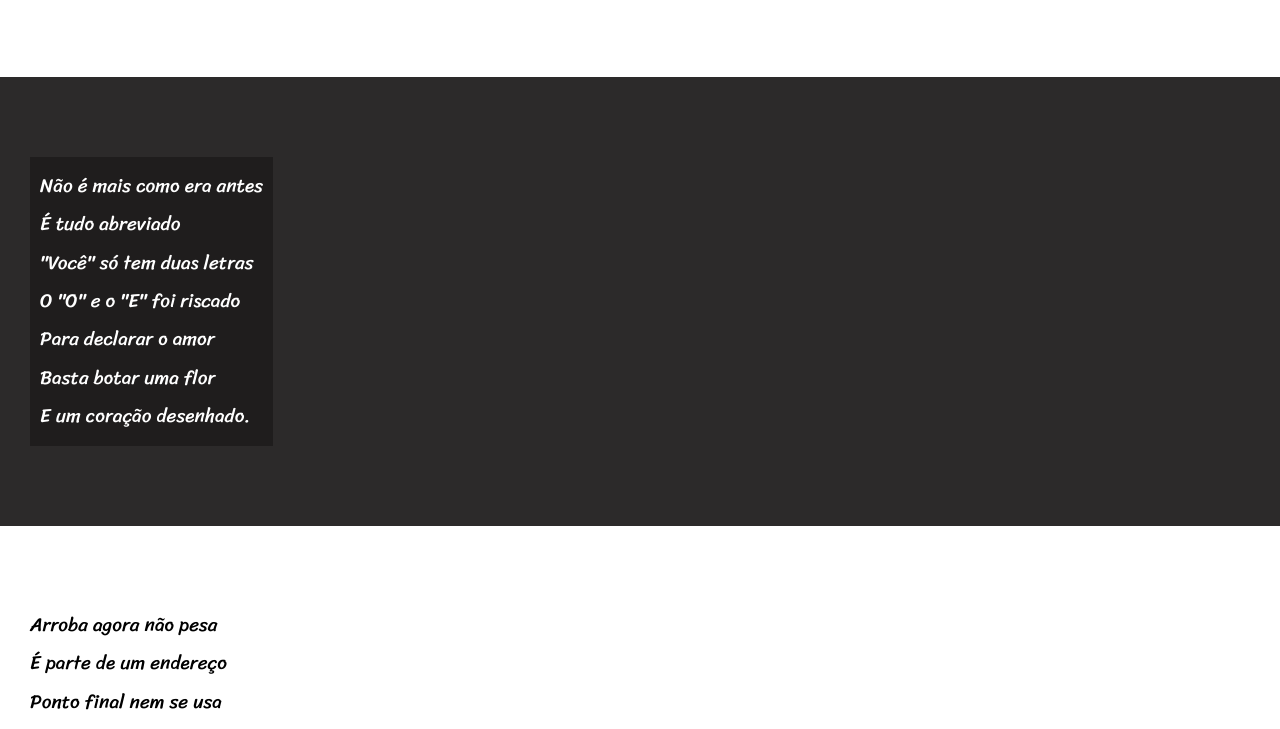
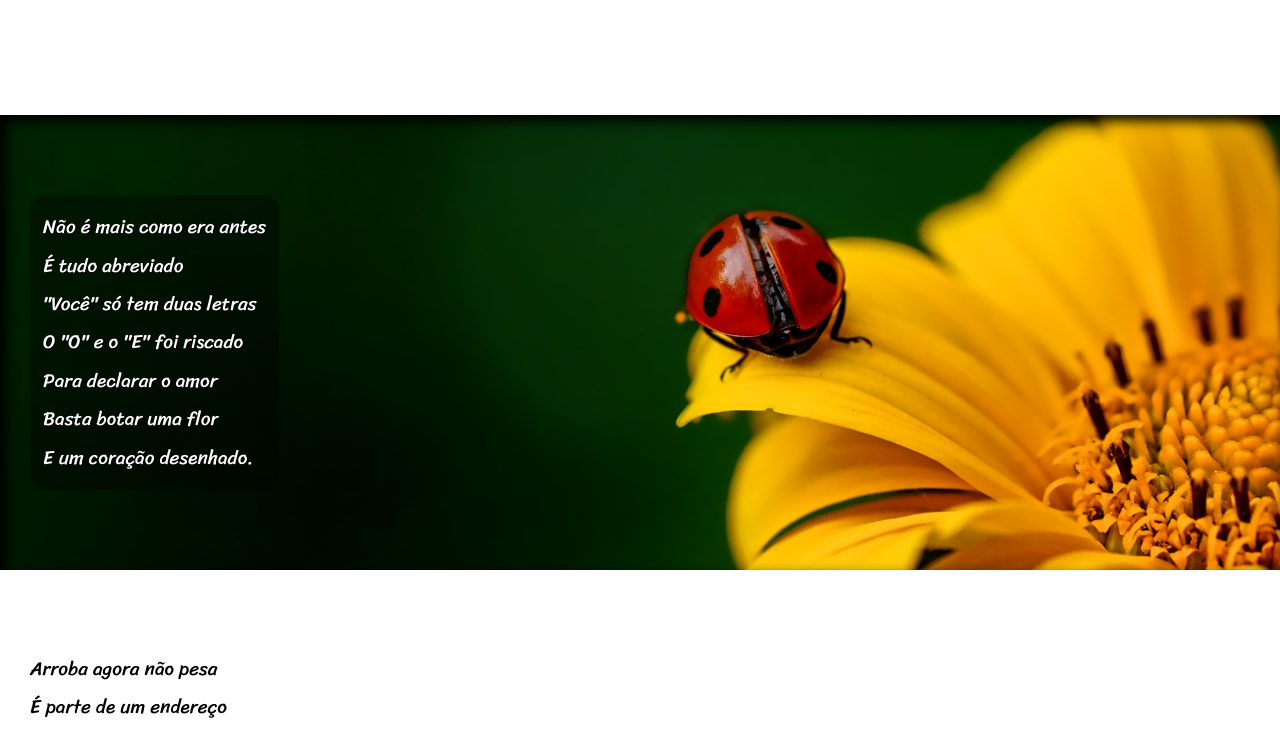
Before and after one commit to lucasgenerau/projeto-cordel, a plain HTML site: page index.html in a window 1280 px wide. Shown: the part 598-1327 px from the top of the page. Drawn offline with Linux system fonts and the light colour scheme.

Commit message:
atualizei o meu site

```diff
--- a/estilos/style.css
+++ b/estilos/style.css
@@ -58,10 +58,23 @@ section{
  font-size: 1.5vw;
 }
 
+section > p{
+ padding-bottom: 2em;
+}
+
+section.imagem{
+ background-color: rgba(44, 42, 42, 0.995);
+ color: white;
+ box-shadow: inset 6px 6px 13px 0px black;
+ background-attachment: fixed;
+}
+
 section.imagem > p{
- background-color: rgba(0, 0, 0, 0.306);
+ background-color: rgba(0, 0, 0, 0.365);
+ border-radius: 15px;
  display: inline-block;
- padding: 10px;
+ padding: 13px;
+ text-shadow: 1px 1px 0px black;
 }
 
 section.normal{
@@ -69,9 +82,19 @@ section.normal{
  color: black;
 }
 
-section.imagem{
- background-color: rgb(44, 42, 42);
- color: white;
+
+section#img01{
+ background-image: url('../imagens/background001.jpg');
+ background-position: right center;
+ background-size: cover;
+ background-repeat: no-repeat;
+}
+
+section#img02{
+ background-image: url('../imagens/background002.jpg');
+ background-position: right center;
+ background-size: cover;
+ background-repeat: no-repeat;
 }
 
 footer{
--- a/index.html
+++ b/index.html
@@ -28,7 +28,7 @@
         </p>
     </section>
 
-    <section class="imagem">
+    <section class="imagem" id="img01">
       <p>
         Não é mais como era antes <br>
         É tudo abreviado <br>
@@ -62,7 +62,7 @@
       </p>
    </section>
 
-    <section class="imagem">
+    <section class="imagem" id="img02">
         <p>
           Tenho saudade das cartas <br>
           Escritas com a própria mão <br>
```
